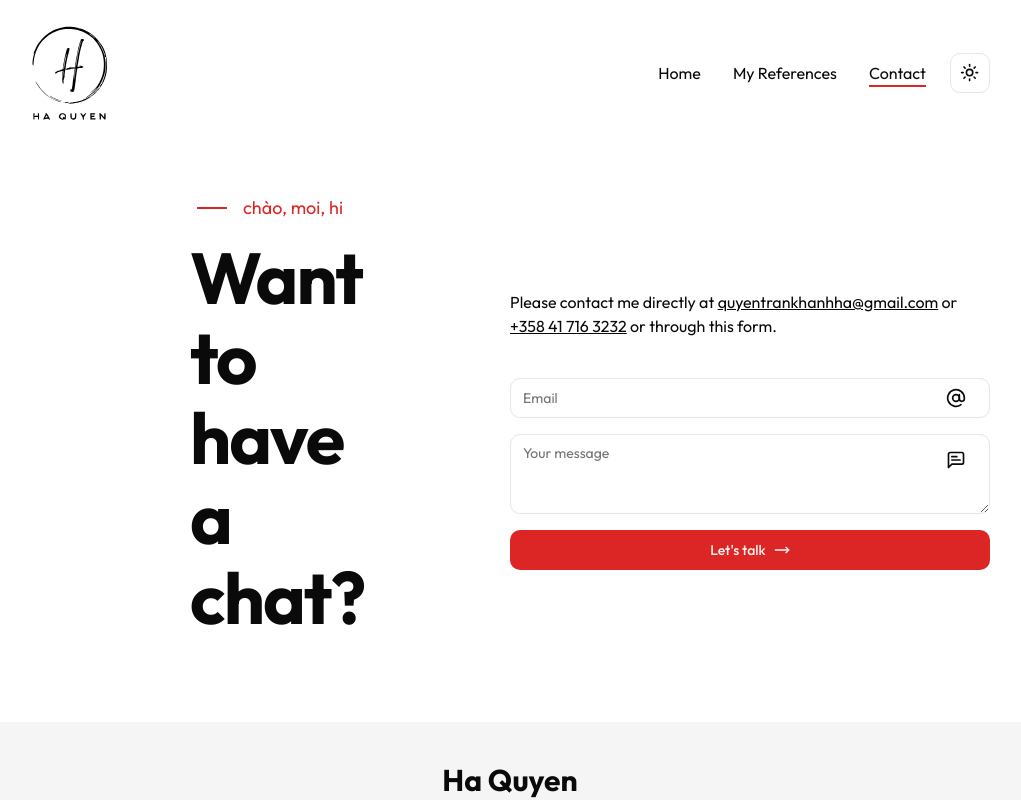
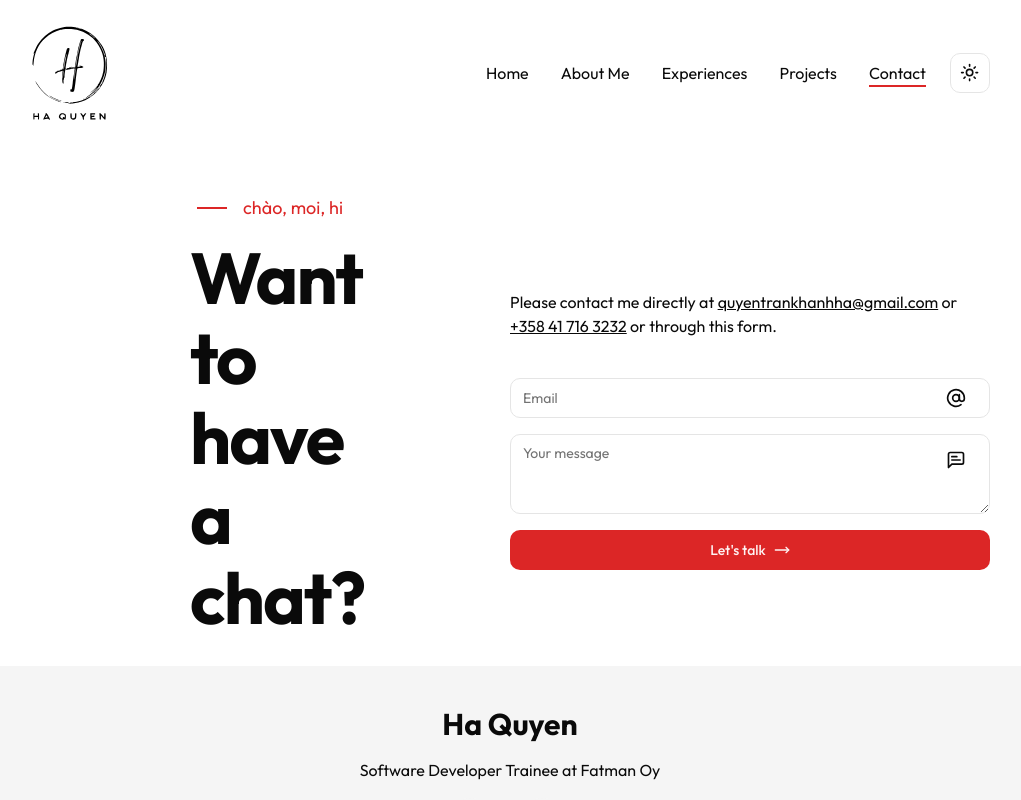
Before and after one commit to quyentrankhanhha/portfolio, a Next.js app: page /contact in a window 1280 px wide. Shown: the top 800 px of the page, without its empty margins (130-1151 px from the left). Built offline with nearby package versions, Linux system fonts and the light colour scheme; no server answers.

Commit message:
add nav link

```diff
--- a/app/(app)/contact/page.tsx
+++ b/app/(app)/contact/page.tsx
@@ -3,7 +3,7 @@ import React from 'react'
 
 export default function ContactPage() {
   return (
-    <section>
+    <section className='h-[55vh]'>
       <div className='container mx-auto'>
         <div className='mb-6 grid pt-12 xl:mb-24 xl:h-[480px] xl:grid-cols-2'>
           <div className='grid xl:justify-items-center '>
--- a/app/(app)/ref/page.tsx
+++ /dev/null
@@ -1,5 +0,0 @@
-import React from 'react'
-
-export default function RefPage() {
-  return <div>Projects page</div>
-}
--- a/components/views/home/Experiences.tsx
+++ b/components/views/home/Experiences.tsx
@@ -7,7 +7,7 @@ export default async function Experiences() {
   const experiences: ExperienceType[] = await getExperiences()
 
   return (
-    <section className='pb-12 pt-12 xl:py-24'>
+    <section id='experience' className='pb-12 pt-12 xl:py-24'>
       <div className='container mx-auto'>
         <h2 className='section-title mx-auto mb-12 text-center xl:mb-16'>My Experiences</h2>
         <div className='mx-auto grid max-w-[1024px] grid-cols-[100%] gap-6'>
--- a/components/views/home/Hero.tsx
+++ b/components/views/home/Hero.tsx
@@ -1,5 +1,5 @@
 import React from 'react'
-import { Briefcase, Download, Send, Users } from 'lucide-react'
+import { Briefcase, Eye, Send, Users } from 'lucide-react'
 import Link from 'next/link'
 import { Button } from '../../ui/button'
 import Social from '../../Social'
@@ -11,9 +11,12 @@ import { ResumeType } from '@/types'
 
 export default async function Hero() {
   const resumeLink: ResumeType[] = await getResume()
-  console.log(resumeLink)
+
   return (
-    <section className='h-[86vh] bg-hero bg-cover bg-bottom bg-no-repeat pb-12 pt-12 xl:py-24 xl:pt-28 dark:bg-none'>
+    <section
+      id='hero'
+      className='h-[86vh] bg-hero bg-cover bg-bottom bg-no-repeat pb-12 pt-12 xl:py-24 xl:pt-28 dark:bg-none'
+    >
       <div className='container mx-auto'>
         <div className='flex justify-between gap-x-8'>
           <div className='mx-auto flex max-w-[600px] flex-col justify-center text-center xl:mx-0 xl:text-left'>
@@ -29,7 +32,7 @@ export default async function Hero() {
               {resumeLink && (
                 <Link href={resumeLink[0].link} target='_blank'>
                   <Button variant='secondary' className='group gap-x-2 hover:scale-105'>
-                    View CV <Download size={16} className='group-hover:translate-y-0.5' />
+                    View CV <Eye size={16} className='group-hover:translate-x-0.5' />
                   </Button>
                 </Link>
               )}
--- a/components/views/home/Projects.tsx
+++ b/components/views/home/Projects.tsx
@@ -22,11 +22,11 @@ export default function Projects() {
   }, [])
 
   return (
-    <section className='relative mb-12 pt-12 xl:mb-48'>
+    <section id='project' className='relative mb-12 pt-12 xl:mb-48'>
       <div className='container mx-auto'>
         <div className='mx-auto mb-6 flex max-w-[400px] flex-col items-center justify-center text-center'>
           <h2 className='section-title mb-4'>Lastest Projects</h2>
-          <p className='subtitle'>testing</p>
+          {/* <p className='subtitle'>testing</p> */}
         </div>
         <div className='w-full'>
           <Swiper
--- a/components/views/ref/References.tsx
+++ /dev/null
@@ -1,15 +0,0 @@
-'use client'
-
-import React from 'react'
-import { Swiper } from 'swiper/react'
-
-export default function References() {
-  return (
-    <section id='references'>
-      <div className='container mx-auto'>
-        <h2 className='section-title mx-auto mb-12 text-center'>References</h2>
-        <Swiper>{}</Swiper>
-      </div>
-    </section>
-  )
-}
--- a/consts/link.tsx
+++ b/consts/link.tsx
@@ -6,8 +6,16 @@ export const navLinks = [
     name: 'home'
   },
   {
-    path: '/ref',
-    name: 'My References'
+    path: '#about',
+    name: 'about me'
+  },
+  {
+    path: '#experience',
+    name: 'experiences'
+  },
+  {
+    path: '#project',
+    name: 'projects'
   },
   {
     path: '/contact',
```
